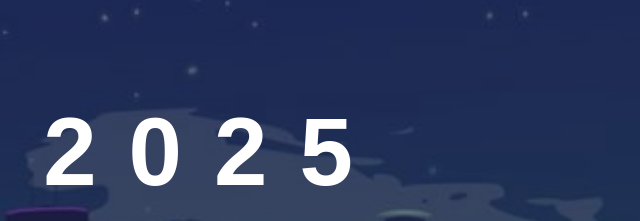
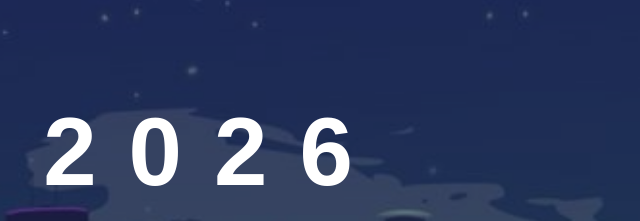
Before and after one commit to Surajmohite16/countdown, a plain HTML site: page index.html in a window 1280 px wide. Shown: the part 156-377 px from the top of the page, 436-1076 px from the left. Drawn offline with Linux system fonts and the light colour scheme.

Commit message:
Update index.html

```diff
--- a/index.html
+++ b/index.html
@@ -13,7 +13,7 @@
 
     <div class="wrapper">
         <div class="">
-            <h1><span>2025</span>Happy New Year</h1>
+            <h1><span>2026</span>Happy New Year</h1>
                 <div class="container">
                     <div>
                         <p id="days" class="big-text">0</p>
```
